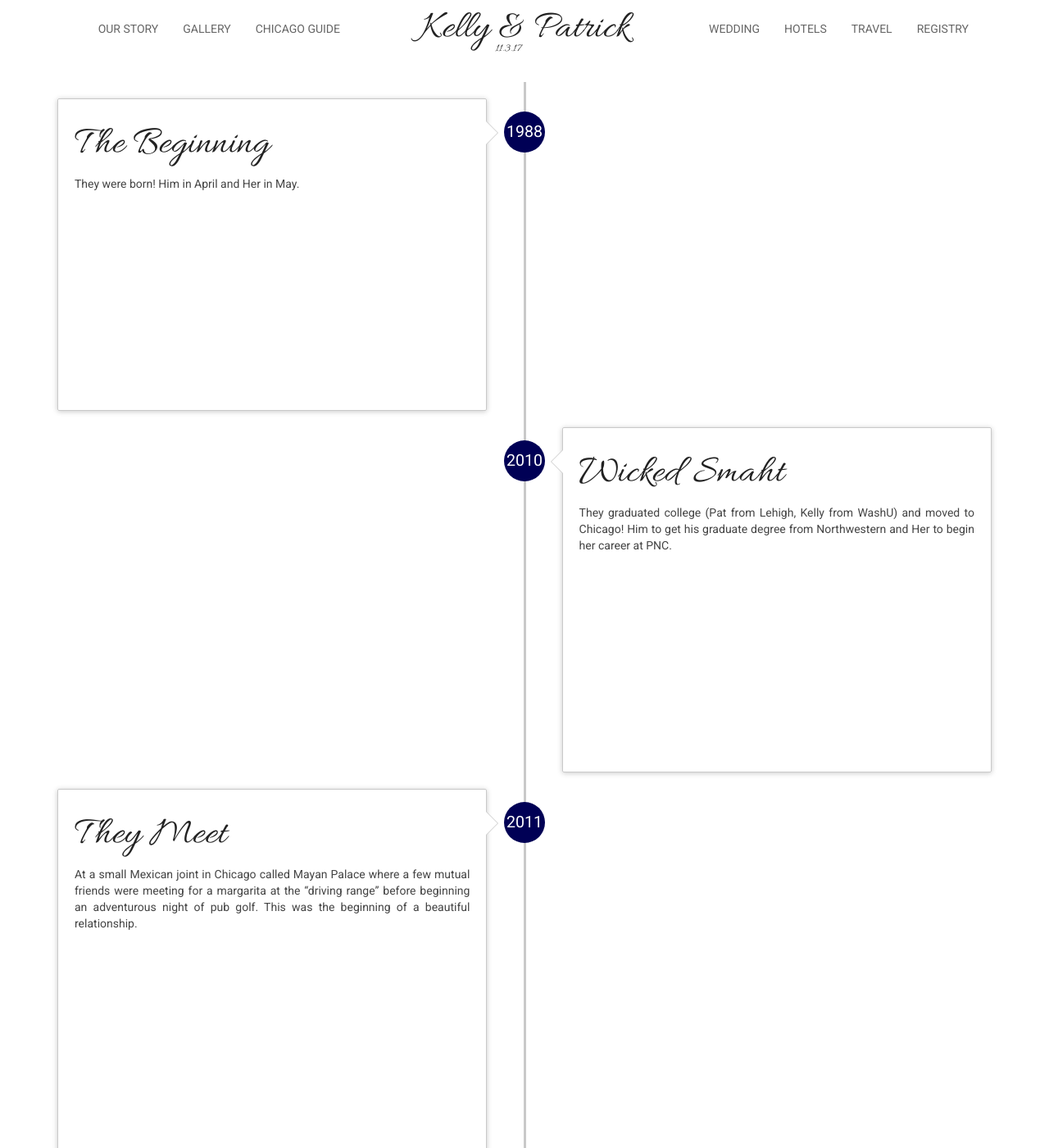
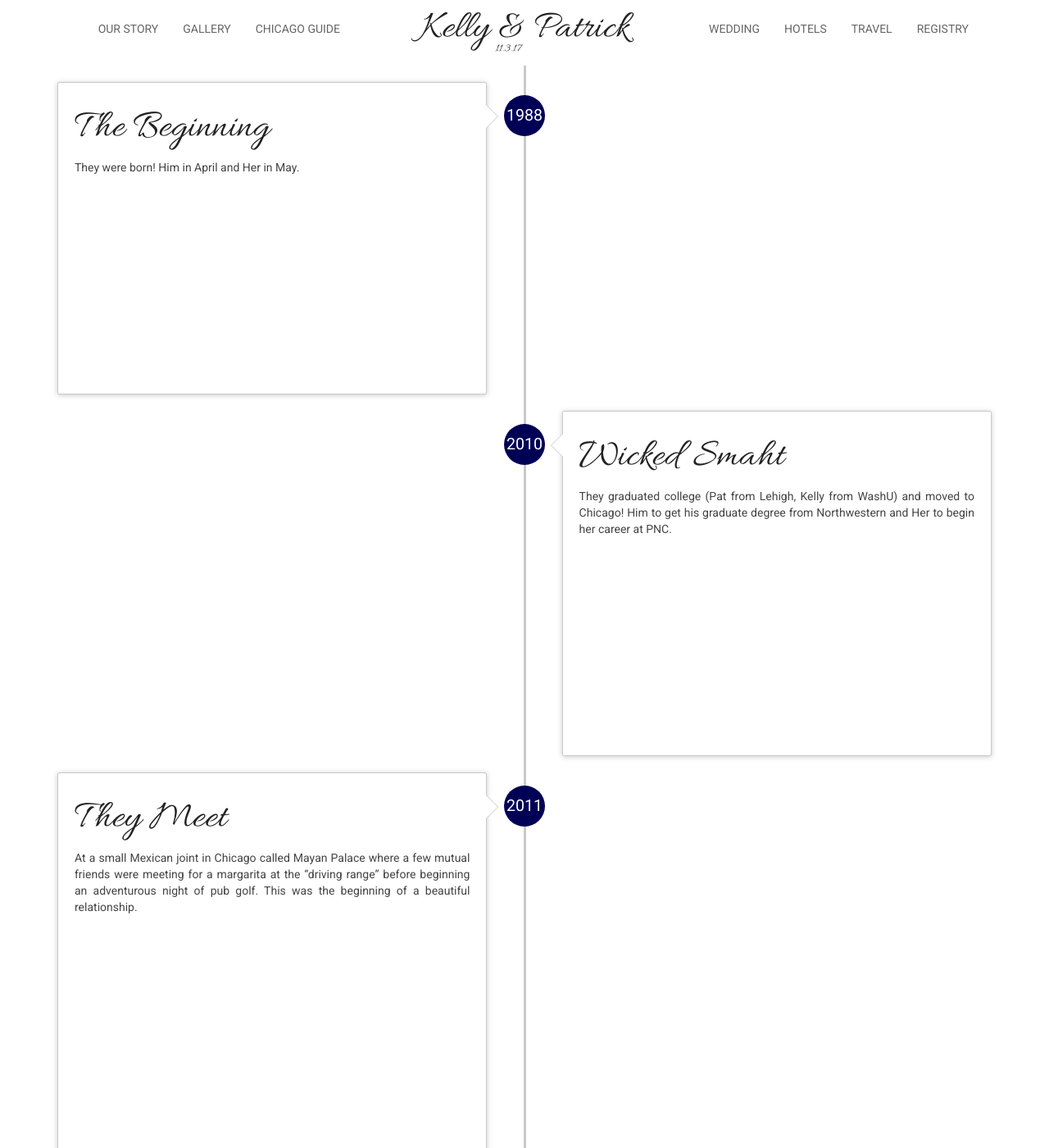
Before and after one commit to futurefullers/futurefullers.github.io, a Jekyll site: the page built from story.html, in a window 1280 px wide and 1400 px high. Shown: the whole window at 82% size. Built offline with Jekyll 4.4.1, drawn with Linux system fonts in a browser that asks for light colours; nearby versions of some CDN libraries.

Commit message:
Reduced spacer size (makes index closer to one page on mac)

```diff
--- a/_sass/global.scss
+++ b/_sass/global.scss
@@ -59,7 +59,7 @@ blockquote {
 }
 
 .spacer {
-  padding-top: 100px;
+  padding-top: 80px;
 }
 
 .row-space {
```
